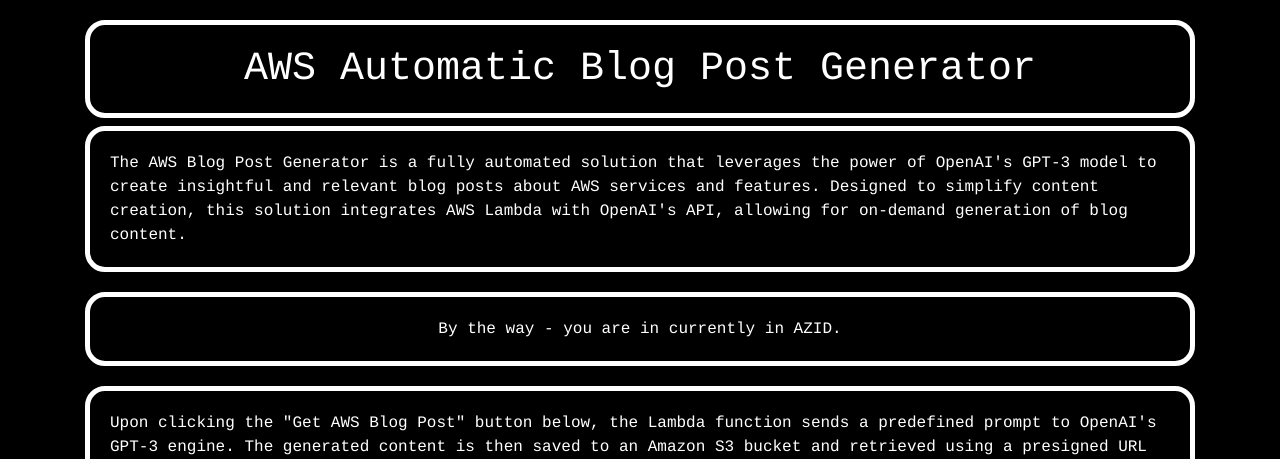
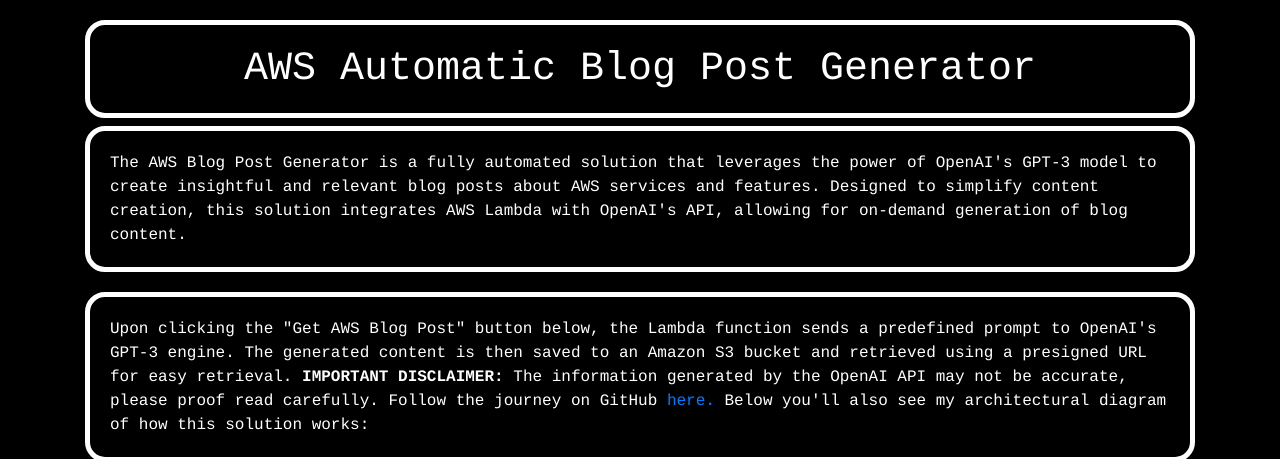
Before and after one commit to jacklavelle286/AWS_BlogPostGenerator, a plain HTML site: page index.html in a window 1280 px wide. Shown: the top 459 px of the page. Drawn offline with nearby package versions, Linux system fonts and the light colour scheme.

Commit message:
Add files via upload

```diff
--- a/index.html
+++ b/index.html
@@ -9,9 +9,6 @@
     <h1>AWS Automatic Blog Post Generator</h1>
     <p class="intro-text">
       The AWS Blog Post Generator is a fully automated solution that leverages the power of OpenAI's GPT-3 model to create insightful and relevant blog posts about AWS services and features. Designed to simplify content creation, this solution integrates AWS Lambda with OpenAI's API, allowing for on-demand generation of blog content.
-    </p>
-    <p class="intro-text" style="text-align: center;">
-      By the way - you are in currently in AZID.
     </p>
     <p class="intro-text">
       Upon clicking the "Get AWS Blog Post" button below, the Lambda function sends a predefined prompt to OpenAI's GPT-3 engine. The generated content is then saved to an Amazon S3 bucket and retrieved using a presigned URL for easy retrieval. <b>IMPORTANT DISCLAIMER:</b> The information generated by the OpenAI API may not be accurate, please proof read carefully. Follow the journey on GitHub <a href="https://github.com/jacklavelle286/AWS_BlogPostGenerator" target="_blank">here.</a>  Below you'll also see my architectural diagram of how this solution works:
```
